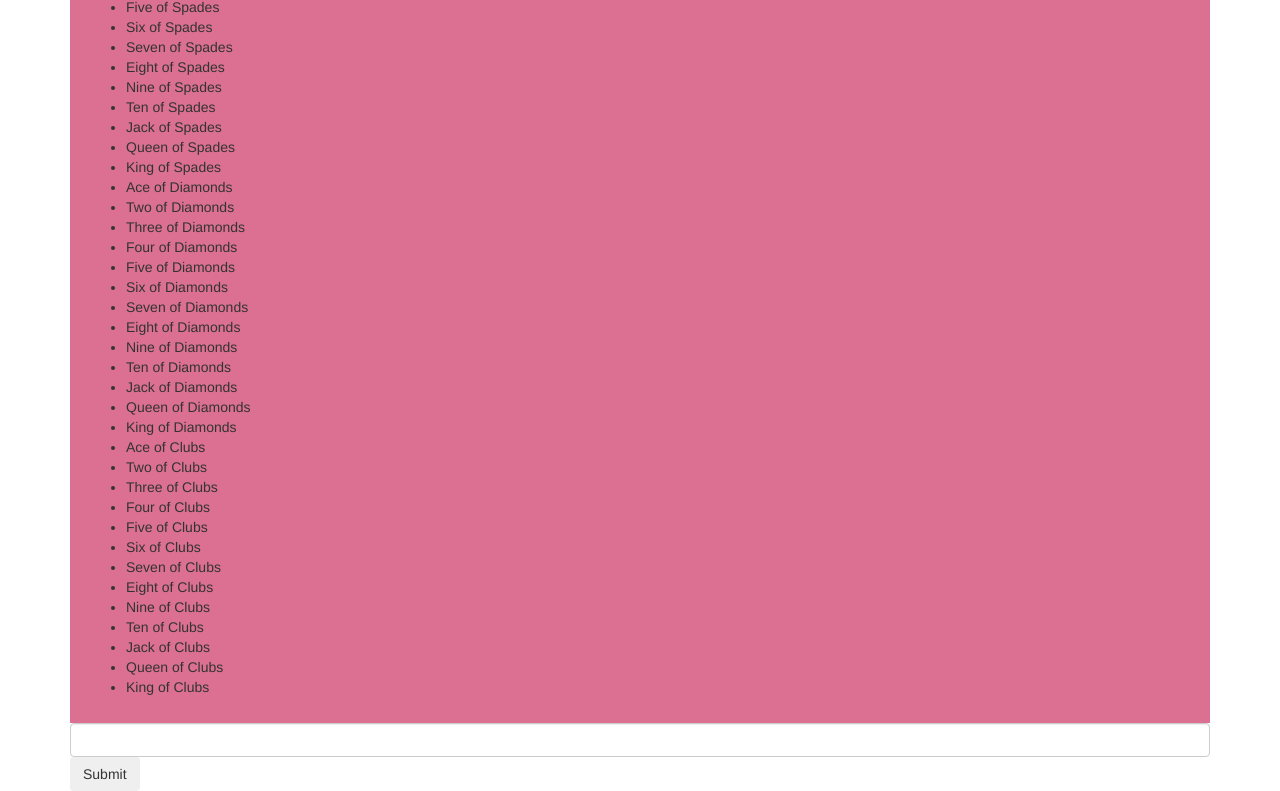
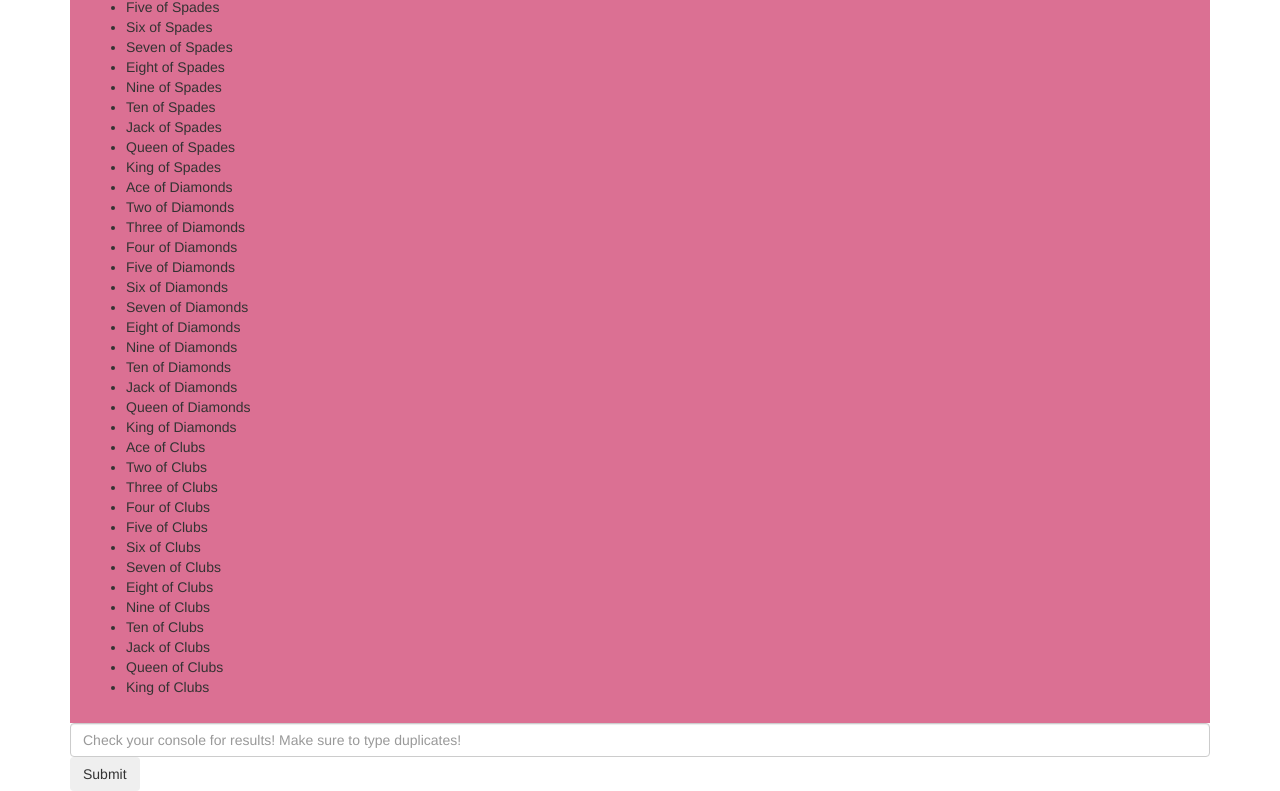
Before and after one commit to CHuber42/forEach-map, a plain HTML site: page index.html in a window 1280 px wide. Shown: the part 918-1709 px from the top of the page. Drawn offline with Linux system fonts and the light colour scheme.

Commit message:
add functionality to counting words in user inputted paragraph
coauthored by Christopher Huber <chuber42.work@gmail.com>

```diff
--- a/index.html
+++ b/index.html
@@ -48,10 +48,14 @@
     </div>
     <div>
       <form id="wordRepeats">
-        <input type="text" id="paragraphEntry" class="form-control">
+        <input type="text" id="paragraphEntry" class="form-control" placeholder="Check your console for results! Make sure to type duplicates!">
 
-        <button class="btn" type="submit">Submit</button>
+        <button class="btn" type="submit" >Submit</button>
       </form>
+    </div>
+
+    <div id="parsedParagraph">
+
     </div>
   </div>
 
```
Also changed, not shown: js/scripts.js (+4 -13 lines).
